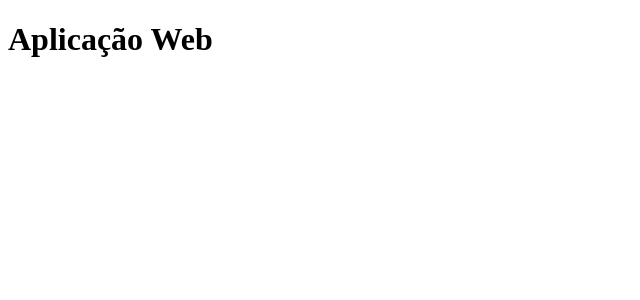
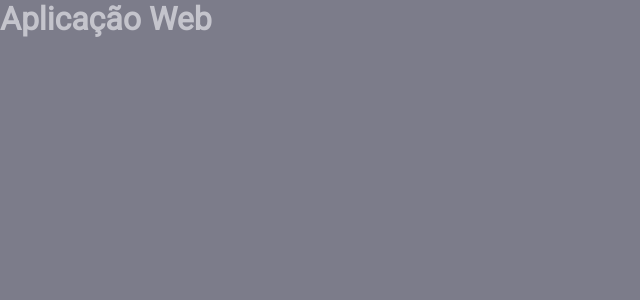
Before and after one commit to diego64/ignite_timer, a React (Vite) app: page / in a window 1280 px wide. Shown: the top 300 px of the page, without its empty margins (0-640 px from the left). Built offline with nearby package versions, Linux system fonts and the light colour scheme.

Commit message:
Configuracao da base da estilizacao

```diff
--- a/index.html
+++ b/index.html
@@ -2,7 +2,13 @@
 <html lang="en">
   <head>
     <meta charset="UTF-8" />
+
+    <link rel="preconnect" href="https://fonts.googleapis.com">
+    <link rel="preconnect" href="https://fonts.gstatic.com" crossorigin />
+
     <meta name="viewport" content="width=device-width, initial-scale=1.0" />
+
+    <link href="https://fonts.googleapis.com/css2?family=Roboto+Mono:wght@700&family=Roboto:ital,wght@0,400;1,700&display=swap" rel="stylesheet" />
 
     <title>Ignite Timer</title>
   </head>
--- a/package.json
+++ b/package.json
@@ -6,7 +6,8 @@
   "scripts": {
     "dev": "vite",
     "build": "tsc && vite build",
-    "preview": "vite preview"
+    "preview": "vite preview",
+    "lint": "eslint src --ext .ts,.tsx"
   },
   "dependencies": {
     "react": "^18.2.0",
@@ -14,10 +15,12 @@
     "styled-components": "^5.3.5"
   },
   "devDependencies": {
+    "@rocketseat/eslint-config": "^1.1.3",
     "@types/react": "^18.0.15",
     "@types/react-dom": "^18.0.6",
     "@types/styled-components": "^5.1.25",
     "@vitejs/plugin-react": "^2.0.0",
+    "eslint": "^8.20.0",
     "typescript": "^4.6.4",
     "vite": "^3.0.0"
   }
--- a/src/App.tsx
+++ b/src/App.tsx
@@ -1,5 +1,14 @@
+import { ThemeProvider } from 'styled-components'
+
+import { defaultTheme } from './styles/themes/default'
+import { GlobalStyle } from './styles/global'
+
 export function App() {
   return (
-    <h1>Aplicação Web</h1>
+    <ThemeProvider theme={defaultTheme}>
+      <h1>Aplicação Web</h1>
+
+      <GlobalStyle />
+    </ThemeProvider>
   )
 }
--- /dev/null
+++ b/src/styles/global.ts
@@ -0,0 +1,25 @@
+import { createGlobalStyle } from 'styled-components'
+
+export const GlobalStyle = createGlobalStyle`
+  * {
+    margin: 0;
+    padding: 0;
+    box-sizing: border-box;
+  }
+
+  :focus {
+    outline: 0;
+    box:shadow: 0 0 0 2px ${(props) => props.theme['green-500']};
+  }
+
+  body {
+    background: ${(props) => props.theme['gray-500']};
+    color: ${(props) => props.theme['gray-300']};
+  }
+
+  body, input, textarea, button {
+    font-family: 'Roboto', sans-serif;
+    font-weight: 400;
+    font-size: 1rem;
+  }
+`
--- /dev/null
+++ b/src/styles/themes/default.ts
@@ -0,0 +1,21 @@
+export const defaultTheme = {
+  white: '#FFF',
+
+  'gray-100': '#E1E1E6',
+  'gray-300': '#C4C4CC',
+  'gray-400': '#8D8D99',
+  'gray-500': '#7C7C8A',
+  'gray-600': '#323238',
+  'gray-700': '#29292E',
+  'gray-800': '#202024',
+  'gray-900': '#121214',
+
+  'green-300': '#00B37E',
+  'green-500': '#00875F',
+  'green-700': '#015F43',
+
+  'red-500': '#AB222E',
+  'red-700': '#7A1921',
+
+  'yellow-500': '#FBA94C',
+}
```
Also changed, not shown: src/@types/styled.d.ts (added, +8 -0 lines), src/main.tsx (+4 -4 lines), 1 other file (tests, documents, lock files or other folders).
